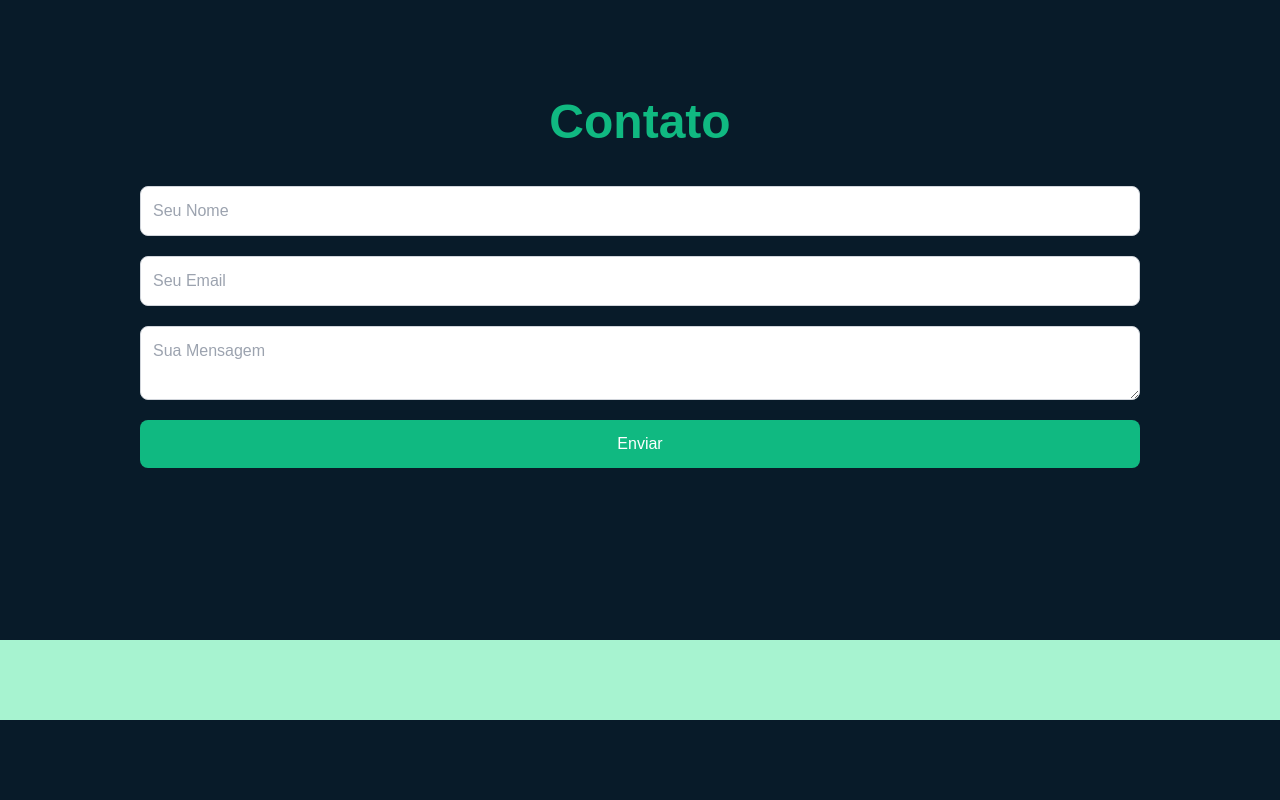
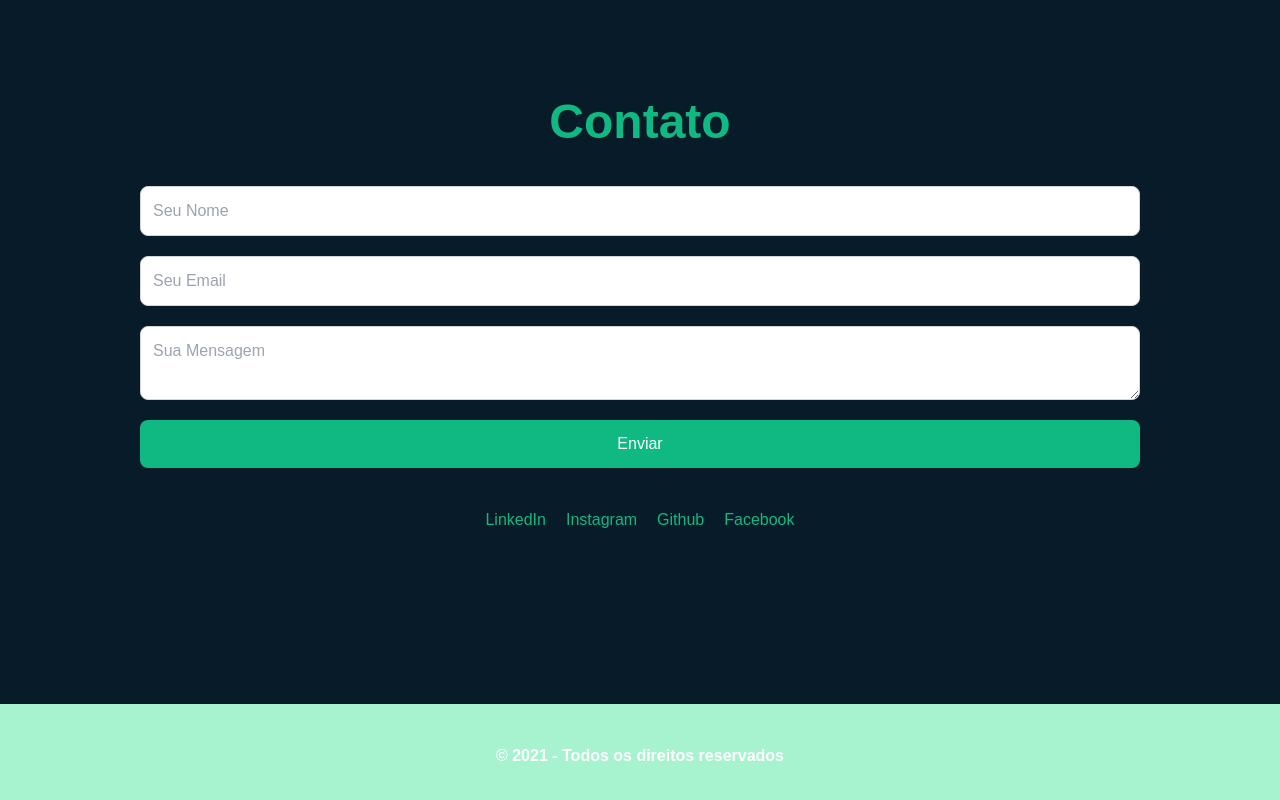
Before and after one commit to olavodd42/meu-portfolio, a React (Create React App) app: page / in a window 1280 px wide. Shown: the part 3799-4599 px from the top of the page. Before the commit the page ends 4519 px from the top, so only its background shows below. Built offline with nearby package versions, Linux system fonts and the light colour scheme.

Commit message:
adiciona links de contato

```diff
--- a/src/components/Contact.js
+++ b/src/components/Contact.js
@@ -79,6 +79,20 @@ export default function Contact() {
                     Enviar
                 </button>
             </form>
+            <div className="flex justify-center gap-5 mt-10">
+                <a href="https://www.linkedin.com/in/olavo-defendi-dalberto-050144235" target="_blank" rel="noopener noreferrer" className="text-emerald-500 hover:text-emerald-600 transition duration-300">
+                    LinkedIn
+                </a>
+                <a href="https://www.instagram.com/dalbertolavo" target="_blank" rel="noopener noreferrer" className="text-emerald-500 hover:text-emerald-600 transition duration-300">
+                    Instagram
+                </a>
+                <a href="https://www.github.com/olavodd42" target="_blank" rel="noopener noreferrer" className="text-emerald-500 hover:text-emerald-600 transition duration-300">
+                    Github
+                </a>
+                <a href="https://www.facebook.com/OlavoDDalberto" target="_blank" rel="noopener noreferrer" className="text-emerald-500 hover:text-emerald-600 transition duration-300">
+                    Facebook
+                </a>
+            </div>
         </section>
     );
 }
--- a/src/components/Footer.js
+++ b/src/components/Footer.js
@@ -3,6 +3,7 @@ export default function Footer() {
     return (
         <section className="p-10 bg-emerald-200 flex justify-center">
             <p className="font-bold">
+                &copy; 2021 - Todos os direitos reservados
             </p>
         </section>
     );
```
